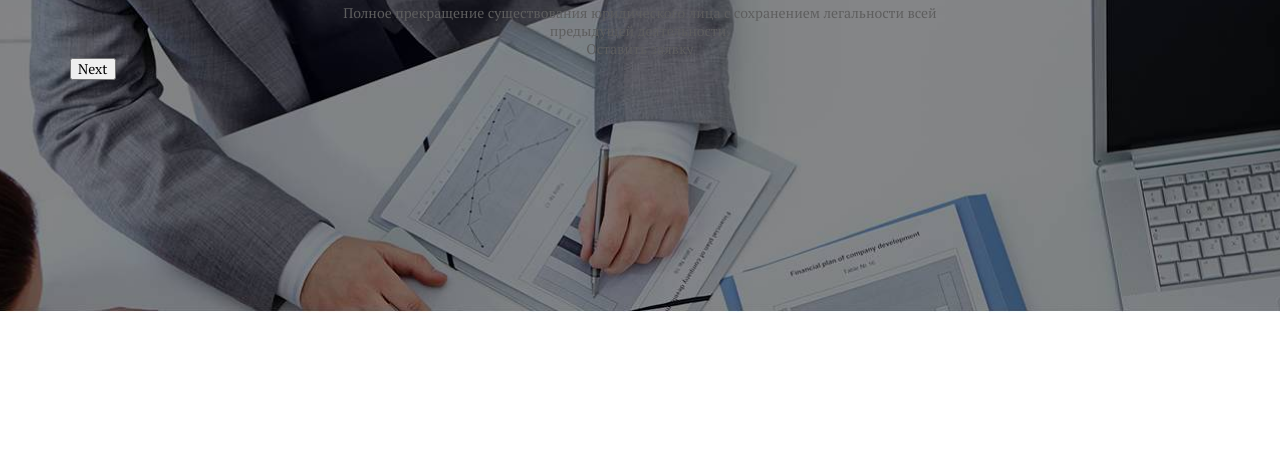
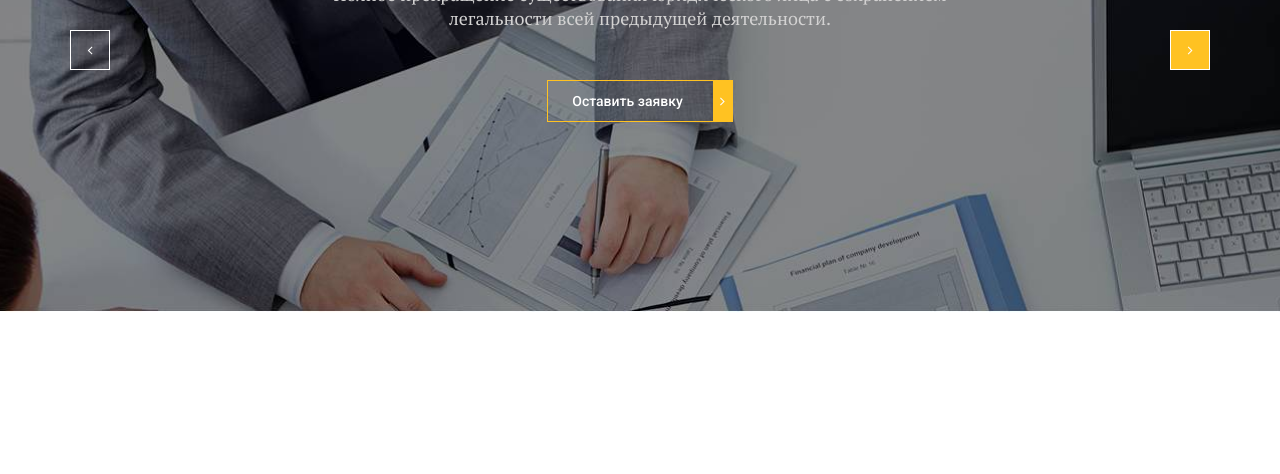
Before and after one commit to NataliaBannikova/lawyer, a plain HTML site: page index.html in a window 1280 px wide. Shown: the part 326-800 px from the top of the page. Drawn offline with nearby package versions, Linux system fonts and the light colour scheme; files whose address does not match are found by name.

Commit message:
Add slider content

```diff
--- a/css/style.css
+++ b/css/style.css
@@ -149,8 +149,94 @@ header {
     text-transform: uppercase;
     font-size: 30px;
     line-height: 36px;
-    letter-spacing: 0.5px;
+    letter-spacing: 1.5px;
     color: #fff;
     font-weight: 500;
     margin-bottom: 22px;
+    font-family: 'Roboto', sans-serif;
 }
+
+.slider__text {
+    line-height: 24px;
+    font-size: 18px;
+    color: #d3d2d2;
+    margin-bottom: 50px;
+}
+
+.default-btn {
+    display: inline-block;
+    font-size: 14px;
+    line-height: 24px;
+    font-weight: 500;
+    color: #fff;
+    font-family: 'Roboto', sans-serif;
+    padding: 8px 30px 8px 24px;
+    border: 1px solid #ffc222;
+    border-right-width: 20px;
+    position: relative;
+    outline: none;
+}
+
+.default-btn::after {
+    content: "\f105";
+    font-family: 'icomoon';
+    position: absolute;
+    top: 50%;
+    right: -12px;
+    transform: translateY(-50%);
+    -webkit-transform: translateY(-50%);
+    -moz-transform: translateY(-50%);
+    -ms-transform: translateY(-50%);
+    -o-transform: translateY(-50%);
+}
+
+.slider__inner {
+    position: relative;
+}
+
+.slick-btn {
+    position: absolute;
+    top: 70%;
+    z-index: 3;
+    width: 40px;
+    height: 40px;
+    border: 1px solid #fff;
+    background-color: #ffc222;
+    cursor: pointer;
+    outline: none;
+}
+
+.slick-btn.slick-disabled {
+    cursor: default;
+    background-color: transparent;
+}
+
+.slick-btn::before {
+    position: absolute;
+    color: #fff;
+    top: 50%;
+    left: 50%;
+    transform: translate(-50%, -50%);
+    -webkit-transform: translate(-50%, -50%);
+    -moz-transform: translate(-50%, -50%);
+    -ms-transform: translate(-50%, -50%);
+    -o-transform: translate(-50%, -50%);
+}
+
+.slick-prev::before {
+    content: "\f104";
+    font-family: 'icomoon';
+}
+
+.slick-next::before {
+    content: "\f105";
+    font-family: 'icomoon';
+}
+
+.slick-prev {
+    left: 0;
+}
+
+.slick-next {
+    right: 0;
+}
--- a/index.html
+++ b/index.html
@@ -55,9 +55,9 @@
                         <div class="slider__text">
                             Полное прекращение существования юридического лица с сохранением легальности всей предыдущей деятельности.
                         </div>
-                        <div class="slider__button">
+                        <a data-fancybox data-src="#modal" href="javascript:;" class="slider__btn default-btn" href="#">
                             Оставить заявку
-                        </div>
+                        </a>
                     </div>
                 </div>
 
@@ -69,9 +69,9 @@
                         <div class="slider__text">
                             Полное прекращение существования юридического лица с сохранением легальности всей предыдущей деятельности.
                         </div>
-                        <div class="slider__button">
+                        <a data-fancybox data-src="#modal" href="javascript:;" class="slider__btn default-btn" href="#">
                             Оставить заявку
-                        </div>
+                        </a>
                     </div>
                 </div>
 
@@ -83,9 +83,9 @@
                         <div class="slider__text">
                             Полное прекращение существования юридического лица с сохранением легальности всей предыдущей деятельности.
                         </div>
-                        <div class="slider__button">
+                        <a data-fancybox data-src="#modal" href="javascript:;" class="slider__btn default-btn" href="#">
                             Оставить заявку
-                        </div>
+                        </a>
                     </div>
                 </div>
 
--- a/js/main.js
+++ b/js/main.js
@@ -1,6 +1,10 @@
 $(function(){
 
-$('.slider__inner').slick();
+$('.slider__inner').slick({
+    nextArrow: '<button type="button" class="slick-btn slick-next"></button>',
+    prevArrow: '<button type="button" class="slick-btn slick-prev"></button>',
+    infinite: false
+});
 
 
 
```
